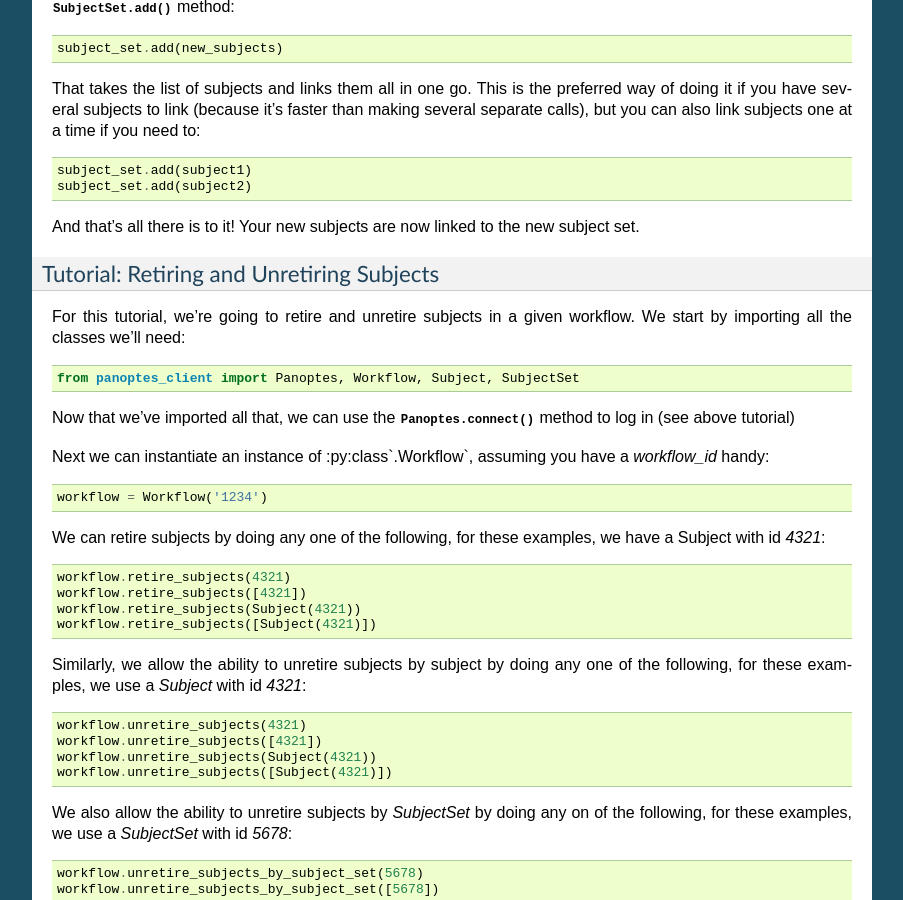
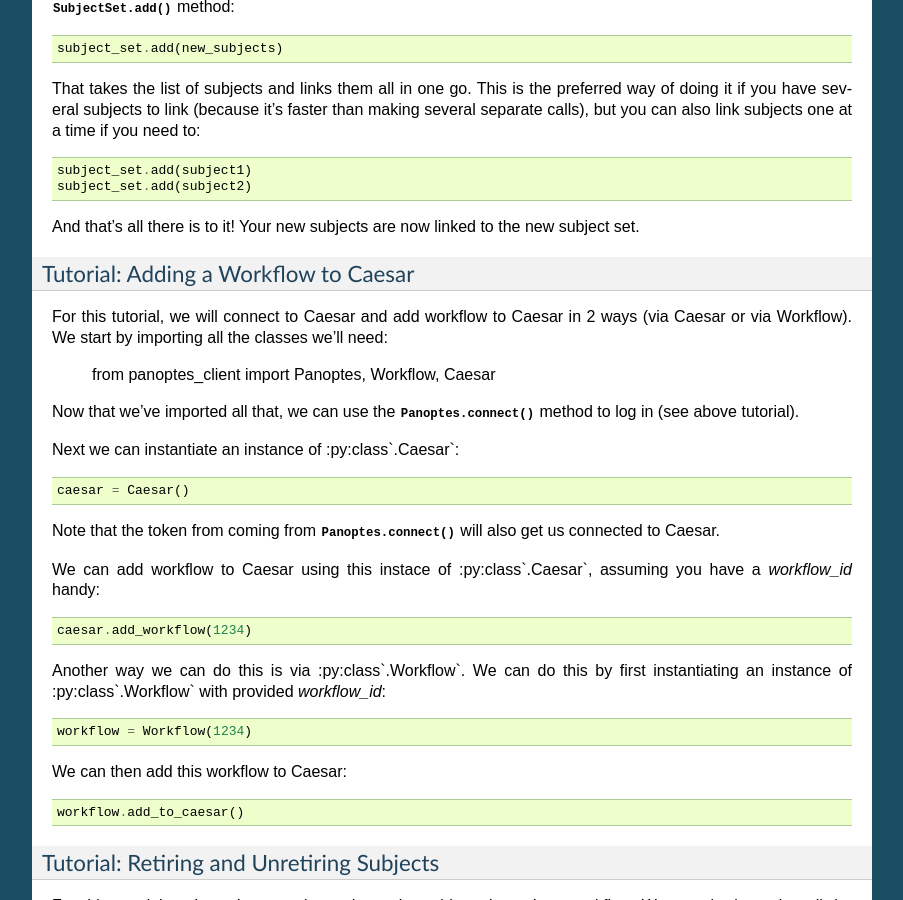
Before and after one commit to zooniverse/panoptes-python-client, a Sphinx documentation site: the page built from docs/user_guide.rst, in a window 1280 px wide and 900 px high, scrolled down 2948 px. Shown: the whole window, without its empty margins (198-1101 px from the left). Built offline with Sphinx 7.4.7, drawn with Linux system fonts in a browser that asks for light colours; some of the changed text lies outside the part shown.

Commit message:
update user guide with caesar examples
, adding reducer and extractor examples and adding workflow to caesar 2 ways

```diff
--- a/docs/user_guide.rst
+++ b/docs/user_guide.rst
@@ -195,6 +195,35 @@
 And that's all there is to it! Your new subjects are now linked to the new
 subject set.
 
+Tutorial: Adding a Workflow to Caesar
+~~~~~~~~~~~~~~~~~~~~~~~~~~~~~~~~~~~~~~~~~~~
+For this tutorial, we will connect to Caesar and add workflow to Caesar in 2 ways (via Caesar or via Workflow). We start by importing all the classes we'll need:
+
+    from panoptes_client import Panoptes, Workflow, Caesar
+
+Now that we've imported all that, we can use the :py:meth:`.Panoptes.connect`
+method to log in (see above tutorial).
+
+Next we can instantiate an instance of :py:class`.Caesar`::
+
+    caesar = Caesar()
+
+Note that the token from coming from :py:meth:`.Panoptes.connect` will also get us connected to Caesar.
+
+We can add workflow to Caesar using this instace of :py:class`.Caesar`, assuming you have a `workflow_id` handy::
+
+    caesar.add_workflow(1234)
+
+Another way we can do this is via :py:class`.Workflow`. We can do this by first instantiating an instance of :py:class`.Workflow` with provided `workflow_id`::
+
+    workflow = Workflow(1234)
+
+We can then add this workflow to Caesar::
+
+    workflow.add_to_caesar()
+
+
+
 Tutorial: Retiring and Unretiring Subjects
 ~~~~~~~~~~~~~~~~~~~~~~~~~~~~~~~~~~~~~~~~~~~
 For this tutorial, we're going to retire and unretire subjects in a given workflow. We start by importing all the classes we'll need::
@@ -277,3 +306,22 @@
         user=user_id,
         settings=new_settings,
     )
+
+Other examples (Caesar features by Workflow)
+~~~~~~~~~~~~~~~~~~~~~~~~~~~~~~~~~~~~~~~~~~~~~
+Most Caesar use cases are usually through a workflow: the following are examples of Caesar functions that can be done via Workflow.
+
+Add Caesar Extractor by Workflow::
+
+    workflow = Workflow(1234)
+    workflow.add_extractor('question', 'complete', 'T1', {'if_missing' : 'ignore'})
+
+Add Reducer by Workflow::
+
+    external_reducer_attributes = {
+        'url': 'https://aggregation-caesar.zooniverse.org/reducers/optics_line_text_reducer',
+        'filters': {
+            'extractor_keys': ['alice']
+        }
+    }
+    workflow.add_reducer('external', 'alice', external_reducer_attributes)
```
